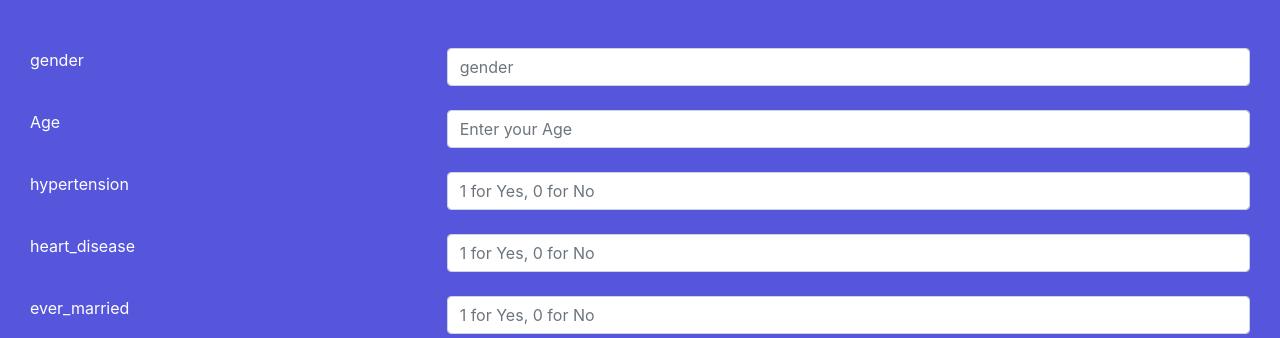
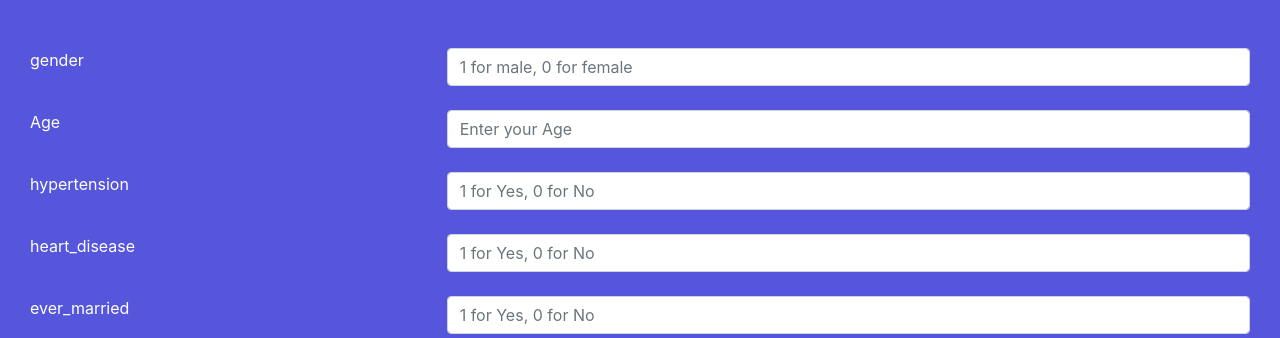
Before and after one commit to TharakaDasunpriya9/Final_Sem_AI_Project, a Flask app: page / in a window 1280 px wide. Shown: the part 56-394 px from the top of the page. Run offline with Flask 2, Linux system fonts and the light colour scheme; some libraries are stand-ins or nearby versions.

Commit message:
ui_update

```diff
--- a/templates/home.html
+++ b/templates/home.html
@@ -41,7 +41,7 @@
                                 <label for="gender">gender</label>
                             </div>
                             <div class="col-lg-8 col-md-8">
-                                <input type="text" class="form-control" id="gender" name="gender" placeholder="gender">
+                                <input type="text" class="form-control" id="gender" name="gender" placeholder="1 for male, 0 for female">
                             </div>
                         </div>
                         <br>
```
